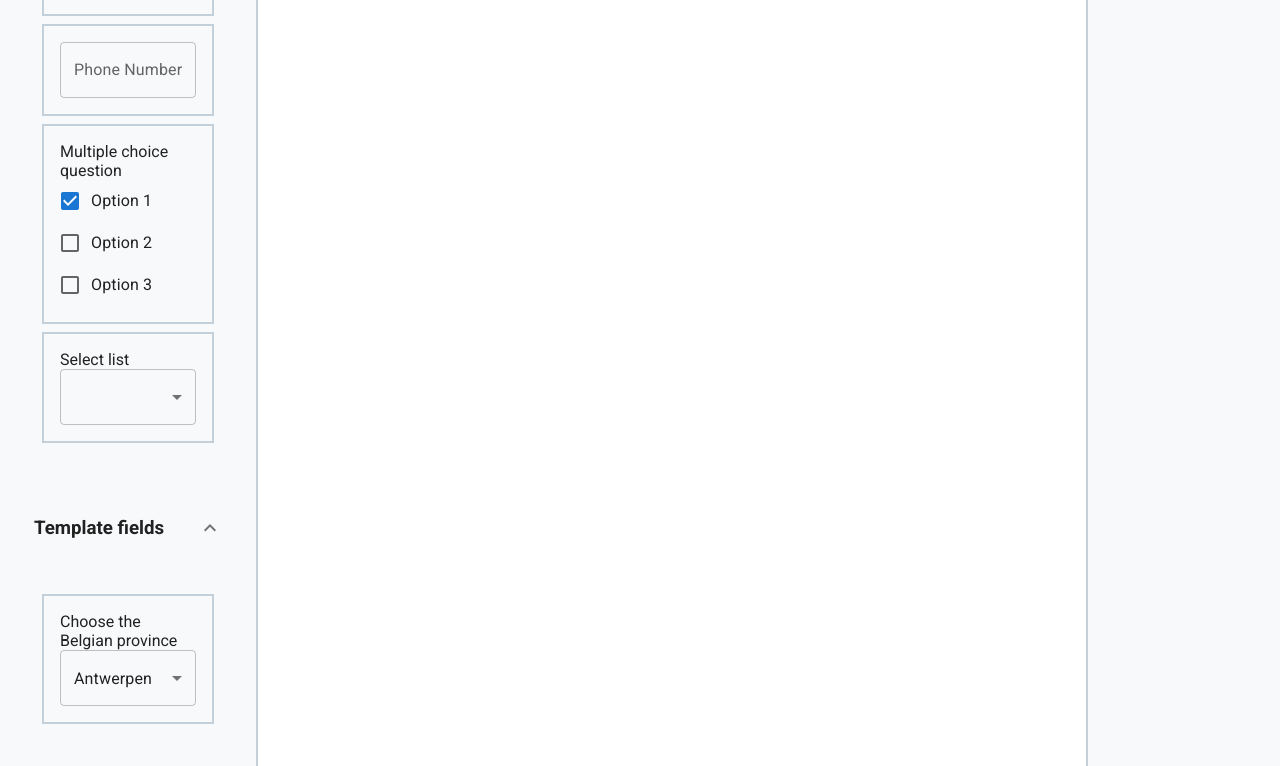
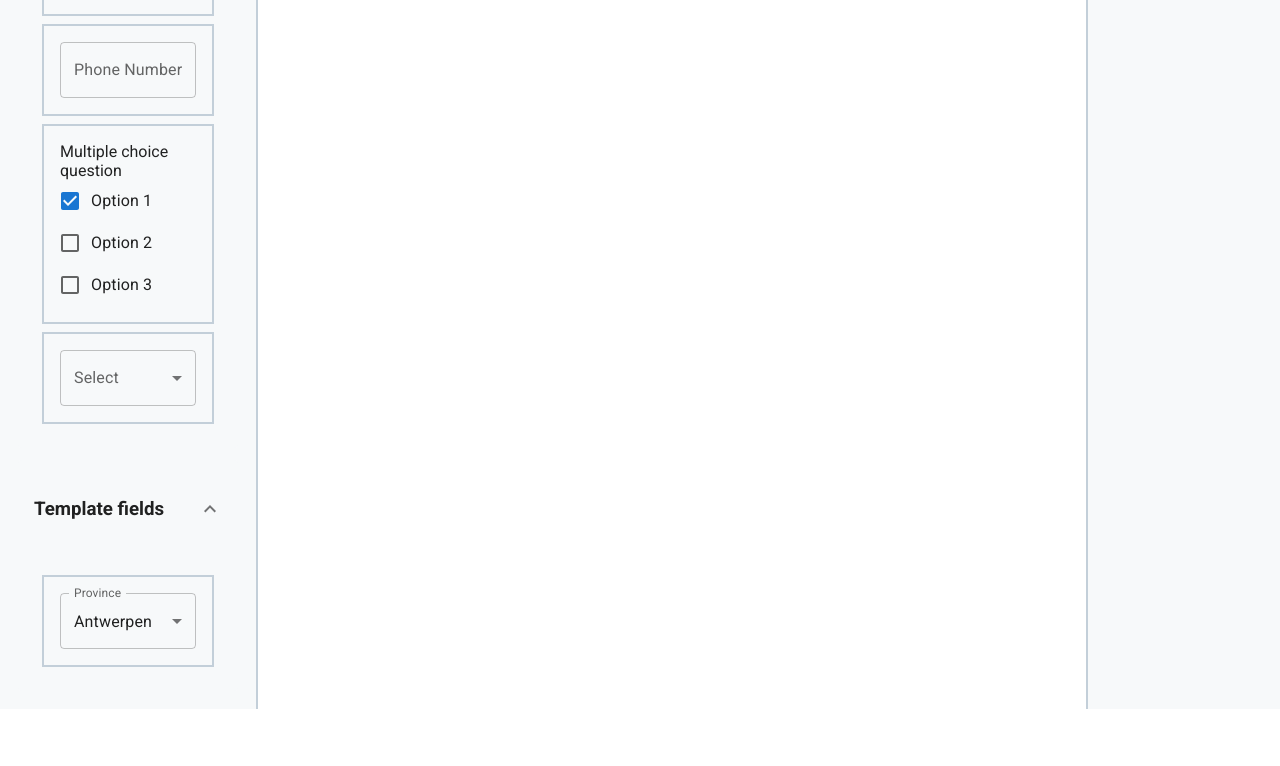
Before and after one commit to osoc22/project-digital-wallet, a React (Create React App) app: page /builder in a window 1280 px wide. Shown: the part 462-1228 px from the top of the page. After the commit the page ends 1171 px from the top, so only its background shows below. Built offline with nearby package versions, Linux system fonts and the light colour scheme.

Commit message:
Update library select field layout

```diff
--- a/src/components/FieldTemplateTextField.tsx
+++ b/src/components/FieldTemplateTextField.tsx
@@ -3,6 +3,7 @@ import Box from "@mui/material/Box";
 import MenuItem from "@mui/material/MenuItem";
 import FormControl from "@mui/material/FormControl";
 import Select, { SelectChangeEvent } from "@mui/material/Select";
+import { InputLabel } from "@mui/material";
 
 export default function BasicSelect() {
   const [province, setProvince] = React.useState("10");
@@ -14,8 +15,8 @@ export default function BasicSelect() {
   return (
     <Box sx={{ minWidth: 120 }}>
       <FormControl fullWidth>
-        <span>Choose the Belgian province</span>
-        <Select value={province} label="" onChange={handleChange}>
+        <InputLabel>Province</InputLabel>
+        <Select value={province} label="Province" onChange={handleChange}>
           <MenuItem value={10}>Antwerpen</MenuItem>
           <MenuItem value={20}>Limburg</MenuItem>
           <MenuItem value={30}>Vlaams Brabant</MenuItem>
--- a/src/components/FieldTypeSelect.tsx
+++ b/src/components/FieldTypeSelect.tsx
@@ -1,12 +1,12 @@
-import * as React from 'react';
-import Box from '@mui/material/Box';
-import InputLabel from '@mui/material/InputLabel';
-import MenuItem from '@mui/material/MenuItem';
-import FormControl from '@mui/material/FormControl';
-import Select, { SelectChangeEvent } from '@mui/material/Select';
+import * as React from "react";
+import Box from "@mui/material/Box";
+import InputLabel from "@mui/material/InputLabel";
+import MenuItem from "@mui/material/MenuItem";
+import FormControl from "@mui/material/FormControl";
+import Select, { SelectChangeEvent } from "@mui/material/Select";
 
 export default function BasicSelect() {
-  const [age, setAge] = React.useState('');
+  const [age, setAge] = React.useState("");
 
   const handleChange = (event: SelectChangeEvent) => {
     setAge(event.target.value as string);
@@ -15,12 +15,12 @@ export default function BasicSelect() {
   return (
     <Box sx={{ minWidth: 120 }}>
       <FormControl fullWidth>
-        <InputLabel id="demo-simple-select-label"></InputLabel>
+        <InputLabel id="demo-simple-select-label">Select</InputLabel>
         <Select
           labelId="demo-simple-select-label"
           id="demo-simple-select"
           value={age}
-          label="Age"
+          label="Select"
           onChange={handleChange}
         >
           <MenuItem value={10}>Ten</MenuItem>
--- a/src/components/FieldTypes.tsx
+++ b/src/components/FieldTypes.tsx
@@ -51,7 +51,6 @@ export default function SimpleAccordion({
             <CheckboxLabel />
           </Box>
           <Box sx={{ p: 2, m: 1, border: 2, borderColor: "#c3cfd9" }}>
-            <span>Select list</span>
             <FieldTypeSelect />
           </Box>
         </AccordionDetails>
```
